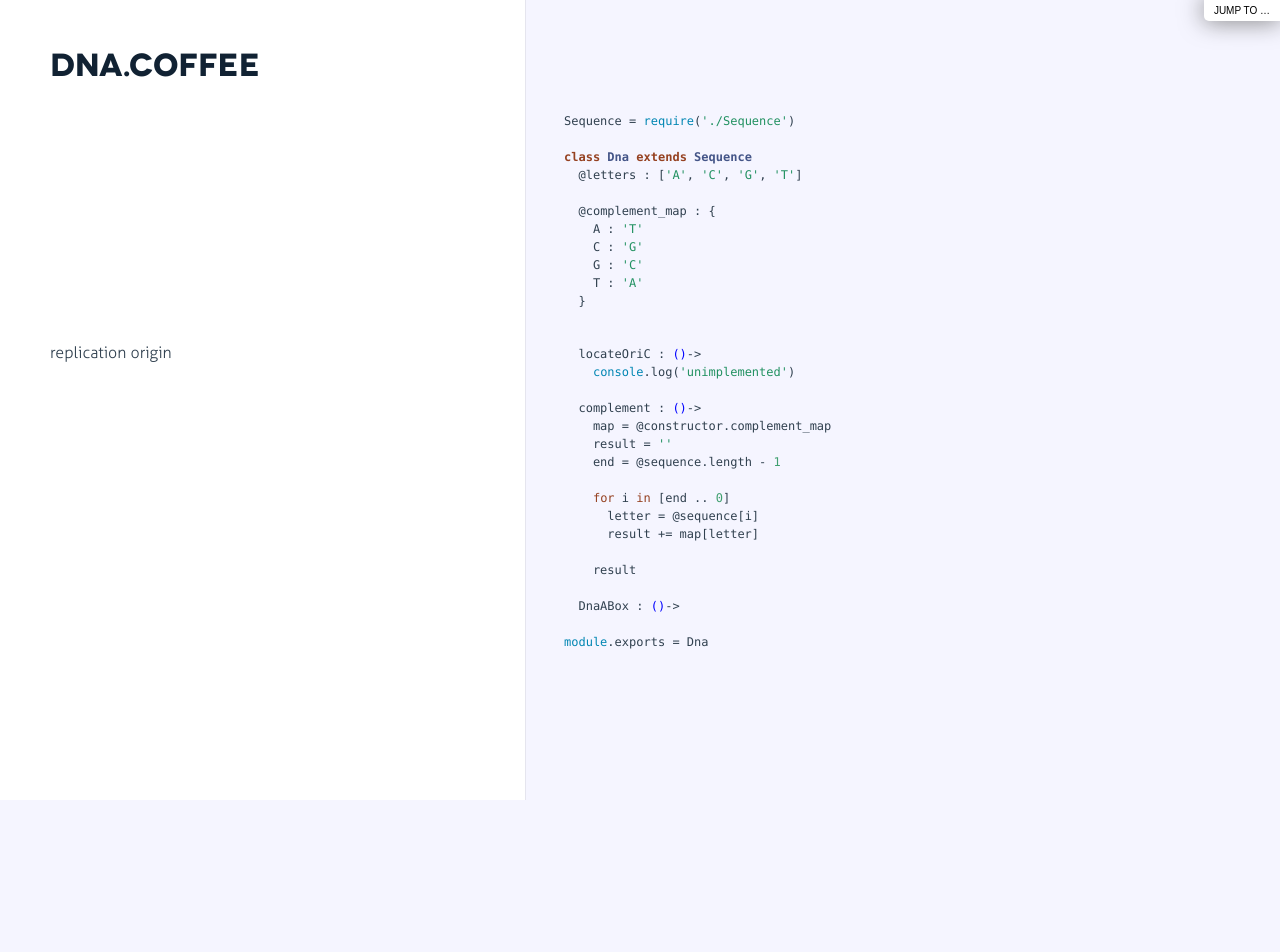
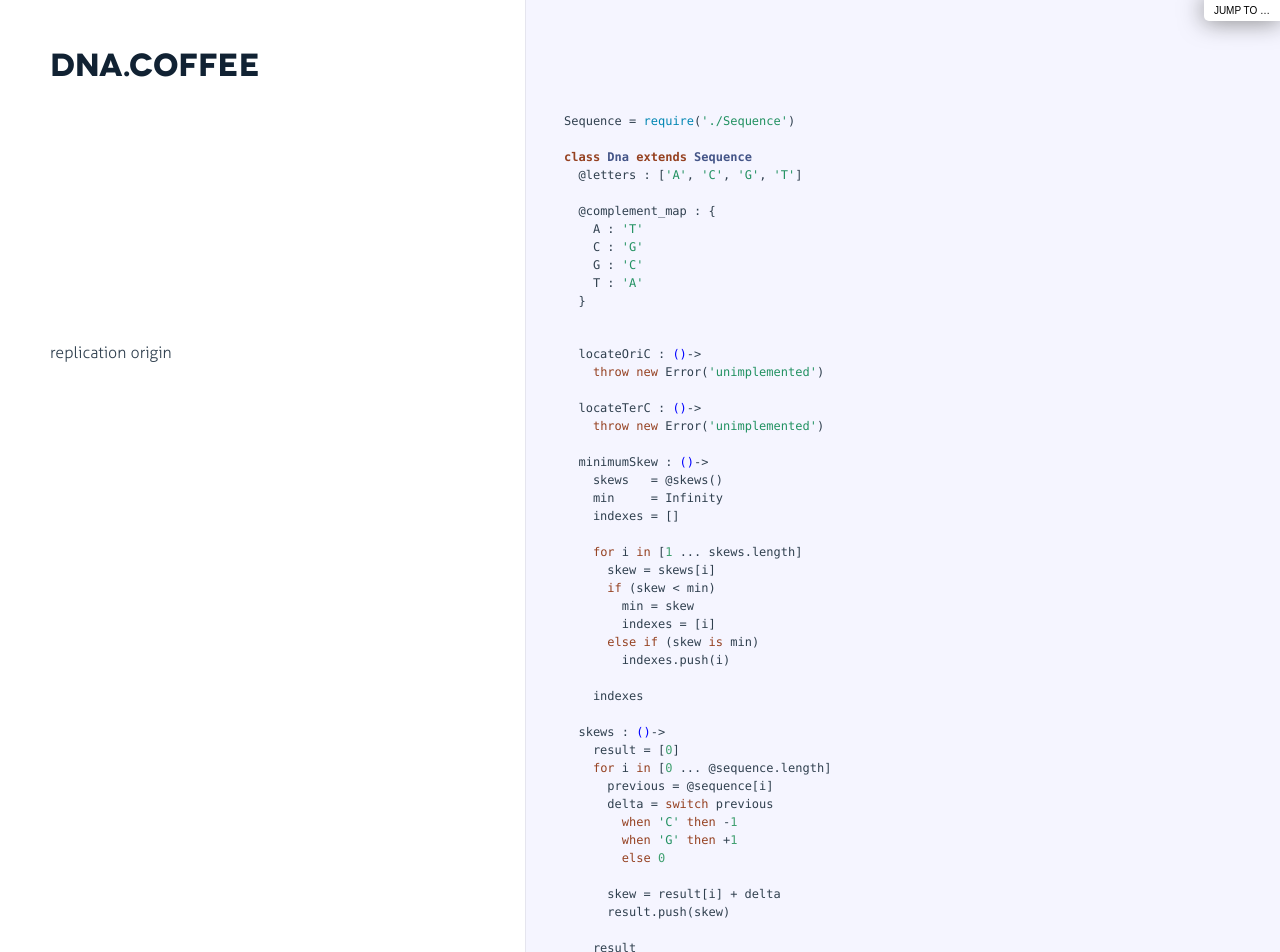
Before and after one commit to stephenhandley/bioi, a website: page docs/Dna.html in a window 1280 px wide. Shown: the top 952 px of the page. Before the commit the page ends 800 px from the top, so only its background shows below. Drawn offline with Linux system fonts and the light colour scheme.

Commit message:
add skew methods to Dna

```diff
--- a/docs/Dna.html
+++ b/docs/Dna.html
@@ -87,7 +87,40 @@
             </div>
 
             <div class="content"><div class='highlight'><pre>  locateOriC : <span class="hljs-function"><span class="hljs-params">()</span>-&gt;</span>
-    <span class="hljs-built_in">console</span>.log(<span class="hljs-string">'unimplemented'</span>)
+    <span class="hljs-keyword">throw</span> <span class="hljs-keyword">new</span> Error(<span class="hljs-string">'unimplemented'</span>)
+
+  locateTerC : <span class="hljs-function"><span class="hljs-params">()</span>-&gt;</span>
+    <span class="hljs-keyword">throw</span> <span class="hljs-keyword">new</span> Error(<span class="hljs-string">'unimplemented'</span>)
+
+  minimumSkew : <span class="hljs-function"><span class="hljs-params">()</span>-&gt;</span>
+    skews   = <span class="hljs-property">@skews</span>()
+    min     = Infinity
+    indexes = []
+
+    <span class="hljs-keyword">for</span> i <span class="hljs-keyword">in</span> [<span class="hljs-number">1</span> ... skews.length]
+      skew = skews[i]
+      <span class="hljs-keyword">if</span> (skew &lt; min)
+        min = skew
+        indexes = [i]
+      <span class="hljs-keyword">else</span> <span class="hljs-keyword">if</span> (skew <span class="hljs-keyword">is</span> min)
+        indexes.push(i)
+
+    indexes
+
+  skews : <span class="hljs-function"><span class="hljs-params">()</span>-&gt;</span>
+    result = [<span class="hljs-number">0</span>]
+    <span class="hljs-keyword">for</span> i <span class="hljs-keyword">in</span> [<span class="hljs-number">0</span> ... <span class="hljs-property">@sequence</span>.length]
+      previous = <span class="hljs-property">@sequence</span>[i]
+      delta = <span class="hljs-keyword">switch</span> previous
+        <span class="hljs-keyword">when</span> <span class="hljs-string">'C'</span> <span class="hljs-keyword">then</span> -<span class="hljs-number">1</span>
+        <span class="hljs-keyword">when</span> <span class="hljs-string">'G'</span> <span class="hljs-keyword">then</span> +<span class="hljs-number">1</span>
+        <span class="hljs-keyword">else</span> <span class="hljs-number">0</span>
+
+      skew = result[i] + delta
+      result.push(skew)
+
+    result
+
 
   complement : <span class="hljs-function"><span class="hljs-params">()</span>-&gt;</span>
     map = <span class="hljs-property">@constructor</span>.complement_map
```
Also changed, not shown: source/Dna.coffee (+34 -1 lines), tests/run/DnaTest.coffee (+28 -2 lines), build/Dna.js.
